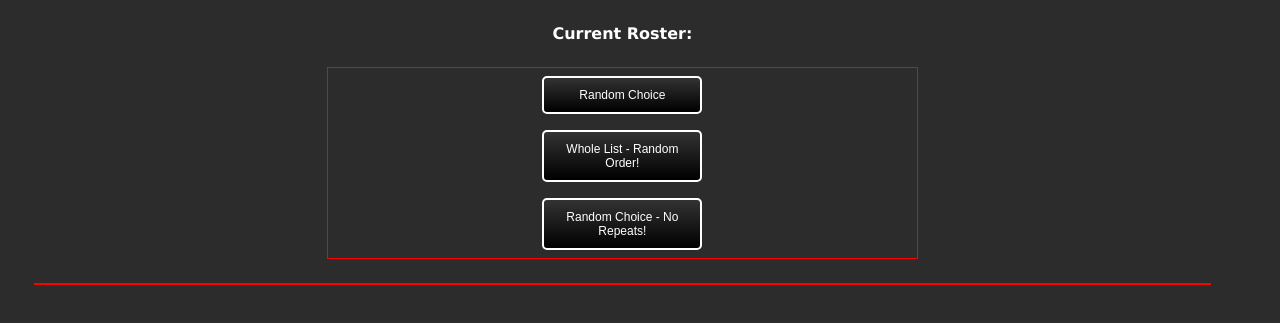
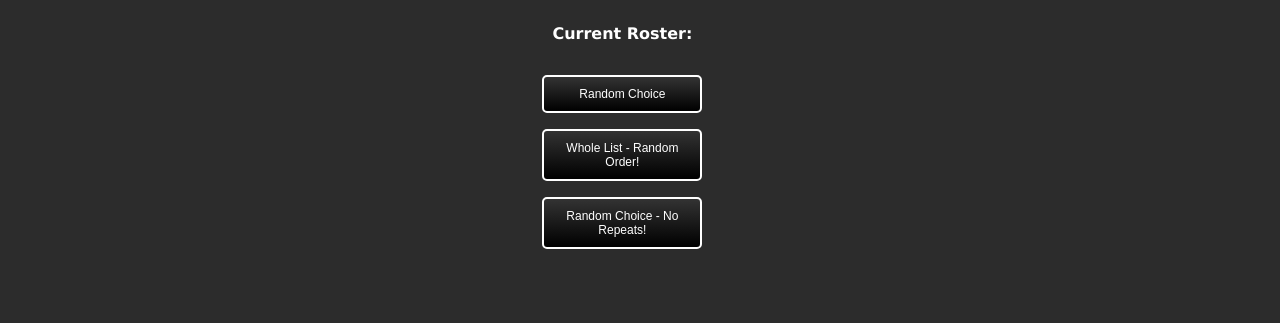
Before and after one commit to BullfrogGordon/quickroster, a plain HTML site: page chooser.html in a window 1280 px wide. Shown: the part 109-432 px from the top of the page. Drawn offline with Linux system fonts and the light colour scheme.

Commit message:
taking out red boxes from css troubleshooting

```diff
--- a/chooser.html
+++ b/chooser.html
@@ -20,12 +20,12 @@
      <h1> Chooser </h1>
     <h3>Current Roster:</h3>
     <h3 id="chooserRoster"></h3>
-    <div id="choosers" class="choosers" style="position:relative; border: 1px solid red">
+    <div id="choosers" class="choosers">
       <button id="singleRandom">Random Choice</button>
       <button id="randomList">Whole List - Random Order!</button>
       <button id="eliminator">Random Choice - No Repeats!</button>
     </div>
-    <div id="nameDisplay" class="nameDisplay" style="position:relative; border: 1px solid red""></div>
+    <div id="nameDisplay" class="nameDisplay"></div>
     <div id="detailDisplay" class="detailDisplay"></div>
     </main>
   </body>
```
